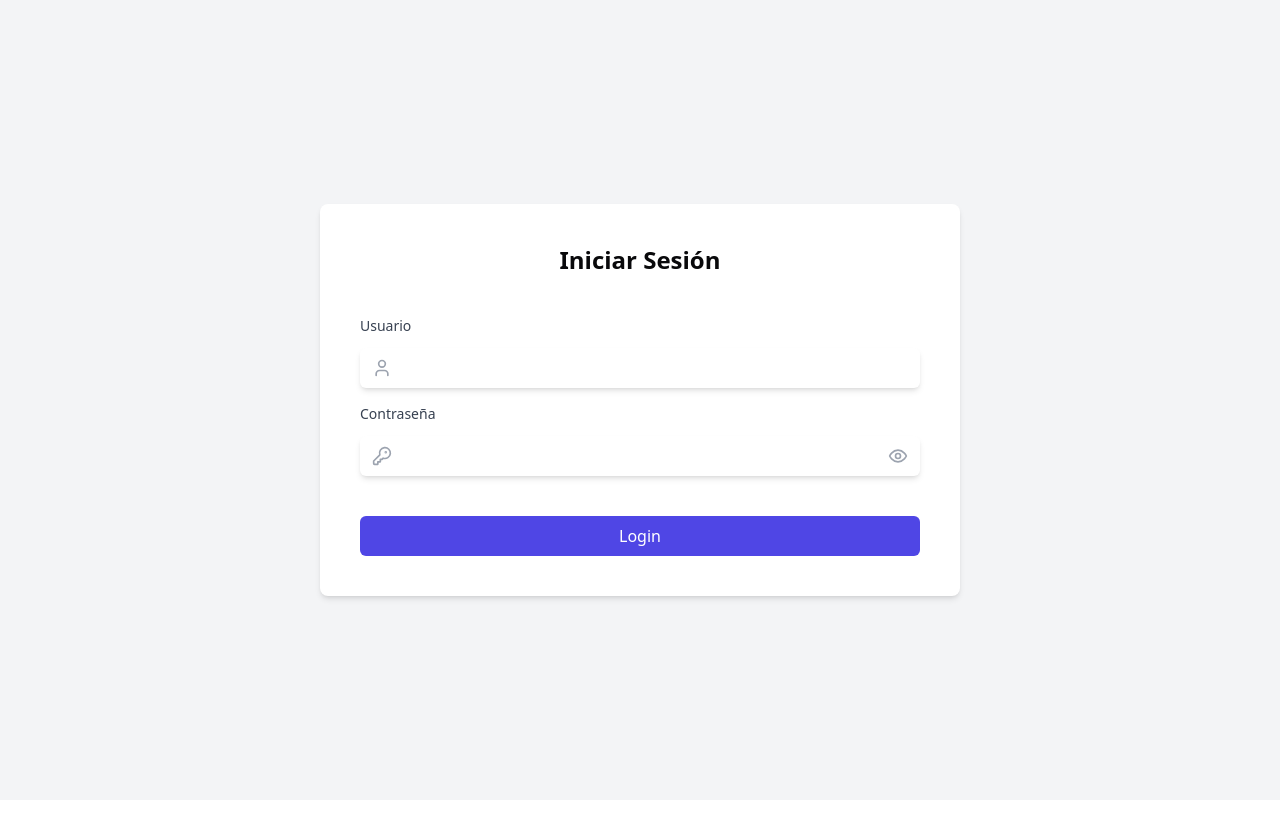
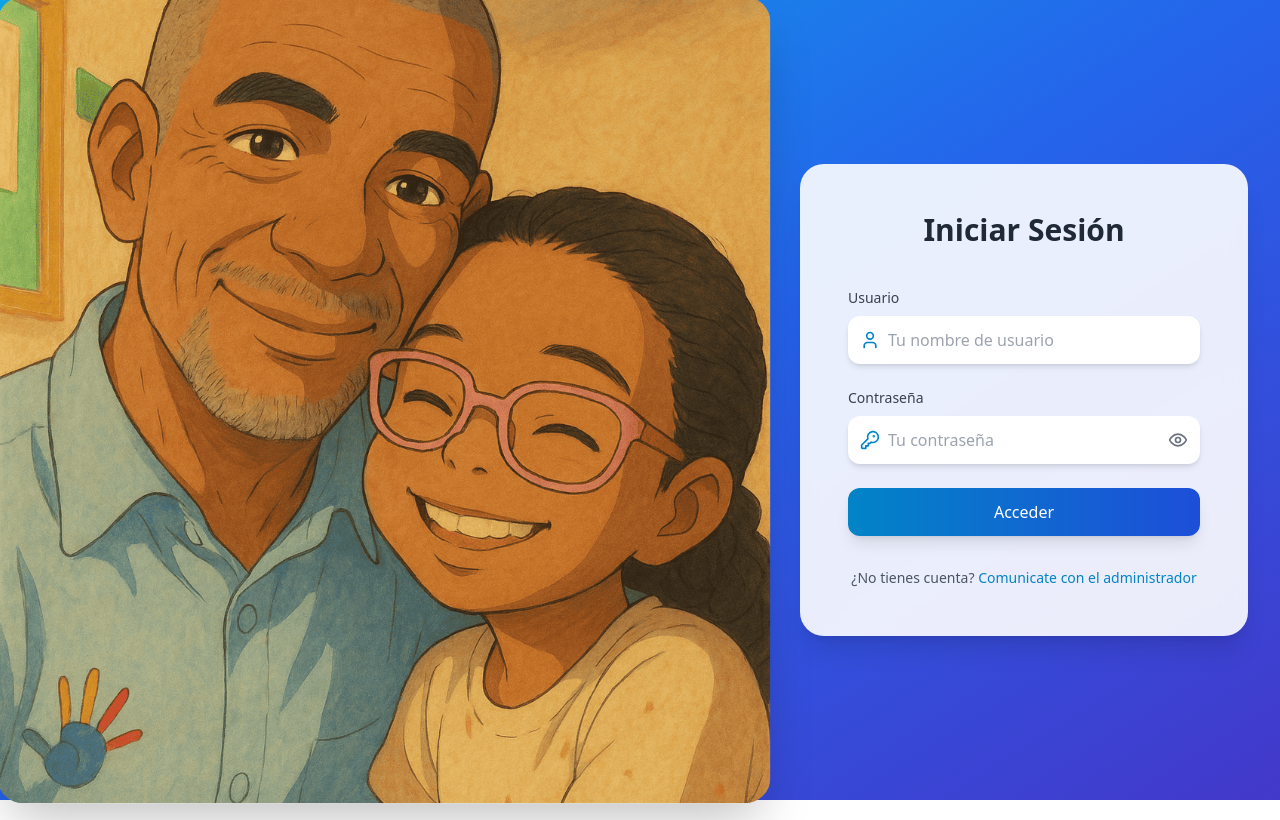
Before and after one commit to LuisJulio29/LoteriaProject-Frontend, a React (Vite) app: page / in a window 1280 px wide. Built offline with nearby package versions, Linux system fonts and the light colour scheme.

Commit message:
nuevo login

```diff
--- a/src/components/LoginForm.tsx
+++ b/src/components/LoginForm.tsx
@@ -4,6 +4,7 @@ import { KeyRound, User, Eye, EyeOff } from 'lucide-react';
 import toast from 'react-hot-toast';
 import { login } from '../services/api';
 import Spinner from './Spinner';
+import loginImage from '../assets/images/loginFoto.webp';
 
 export default function LoginForm() {
   const [userName, setUserName] = useState('');
@@ -38,49 +39,63 @@ export default function LoginForm() {
   };
 
   return (
-    <div className="min-h-screen bg-gray-100 flex items-center justify-center">
-      <div className="bg-white p-10 rounded-lg shadow-md w-1/2 h-1/2">
-        <h2 className="text-2xl font-bold text-center mb-10">Iniciar Sesión</h2>
-        <form onSubmit={handleSubmit} className="space-y-4">
+    <div className="min-h-screen bg-gradient-to-br from-sky-500 via-blue-600 to-indigo-700 flex flex-col md:flex-row items-center justify-center p-4 md:p-0 transition-all duration-500 ease-in-out">
+      <div className="w-full h-60 md:h-screen md:w-1/2 lg:w-2/3 xl:w-3/5 p-4 md:p-4 transform transition-all duration-500 ease-in-out md:hover:scale-105">
+        <img
+          src={loginImage}
+          alt="Fantasy Login Background"
+          className="object-cover w-full h-full rounded-3xl shadow-2xl"
+        />
+      </div>
+
+      <div className="w-full md:w-1/2 lg:w-1/3 xl:w-2/5 flex items-center justify-center p-4">
+        <div className="bg-white/90 backdrop-blur-md p-8 sm:p-10 md:p-12 rounded-3xl shadow-xl w-full max-w-md transform transition-all duration-500 ease-in-out hover:shadow-2xl">
+          <h2 className="text-3xl font-bold text-center text-gray-800 mb-8 sm:mb-10 animate-fade-in-down">
+            Iniciar Sesión
+          </h2>
+          <form onSubmit={handleSubmit} className="space-y-6">
             <div>
               <label className="block text-sm font-medium text-gray-700">Usuario</label>
-            <div className="mt-3 relative">
+              <div className="mt-2 relative">
                 <div className="absolute inset-y-0 left-0 pl-3 flex items-center pointer-events-none">
-                <User className="h-5 w-5 text-gray-400" />
+                  <User className="h-5 w-5 text-sky-600" />
                 </div>
                 <input
                   type="text"
                   value={userName}
                   onChange={(e) => setUserName(e.target.value)}
-                className="pl-10 py-2 block w-full rounded-md border-gray-300 shadow-md focus:ring-indigo-500 focus:border-indigo-500"
+                  className="pl-10 pr-3 py-3 block w-full rounded-xl border-gray-300 shadow-md focus:ring-sky-500 focus:border-sky-500 transition-all duration-300 ease-in-out focus:shadow-lg"
                   required
                   disabled={isLoading}
+                  placeholder="Tu nombre de usuario"
                 />
               </div>
             </div>
             <div>
               <label className="block text-sm font-medium text-gray-700">Contraseña</label>
-            <div className="mt-3 relative mb-10">
+              <div className="mt-2 relative">
                 <div className="absolute inset-y-0 left-0 pl-3 flex items-center pointer-events-none">
-                <KeyRound className="h-5 w-5 text-gray-400" />
+                  <KeyRound className="h-5 w-5 text-sky-600" />
                 </div>
                 <input
                   type={showPassword ? "text" : "password"}
                   value={password}
                   onChange={(e) => setPassword(e.target.value)}
-                className="pl-10 py-2 block w-full rounded-md border-gray-300 shadow-md focus:ring-indigo-500 focus:border-indigo-500"
+                  className="pl-10 pr-10 py-3 block w-full rounded-xl border-gray-300 shadow-md focus:ring-sky-500 focus:border-sky-500 transition-all duration-300 ease-in-out focus:shadow-lg"
                   required
                   disabled={isLoading}
+                  placeholder="Tu contraseña"
                 />
                 <button
                   type="button"
-                className="absolute inset-y-0 right-0 pr-3 flex items-center"
+                  className="absolute inset-y-0 right-0 pr-3 flex items-center text-gray-500 hover:text-sky-600 transition-colors duration-300"
                   onClick={togglePasswordVisibility}
+                  aria-label={showPassword ? "Ocultar contraseña" : "Mostrar contraseña"}
                 >
                   {showPassword ? (
-                  <EyeOff className="h-5 w-5 text-gray-400" />
+                    <EyeOff className="h-5 w-5" />
                   ) : (
-                  <Eye className="h-5 w-5 text-gray-400" />
+                    <Eye className="h-5 w-5" />
                   )}
                 </button>
               </div>
@@ -88,18 +103,22 @@ export default function LoginForm() {
             <button
               type="submit"
               disabled={isLoading}
-            className="w-full bg-indigo-600 text-white py-2 px-4 rounded-md hover:bg-indigo-700 focus:outline-none focus:ring-2 focus:ring-offset-2 focus:ring-indigo-500 disabled:opacity-50 disabled:cursor-not-allowed flex items-center justify-center"
+              className="w-full bg-gradient-to-r from-sky-600 to-blue-700 text-white py-3 px-4 rounded-xl hover:from-sky-700 hover:to-blue-800 focus:outline-none focus:ring-2 focus:ring-offset-2 focus:ring-blue-500 disabled:opacity-60 disabled:cursor-not-allowed flex items-center justify-center transition-all duration-300 ease-in-out transform hover:scale-105 active:scale-95 shadow-lg hover:shadow-xl"
             >
               {isLoading ? (
                 <>
-                <Spinner className="h-5 w-5 mr-2" />
-                Logeando...
+                  <Spinner className="h-5 w-5 mr-3 animate-spin" />
+                  Ingresando...
                 </>
               ) : (
-              'Login'
+                'Acceder'
               )}
             </button>
           </form>
+          <p className="mt-8 text-center text-sm text-gray-600">
+            ¿No tienes cuenta? <a className="font-medium text-sky-600 hover:text-sky-500 transition-colors duration-300">Comunicate con el administrador</a>
+          </p>
+        </div>
       </div>
     </div>
   );
```
Also changed, not shown: src/assets/images/loginFoto.webp (added). Lines whose indentation alone changed are shown as unchanged.
